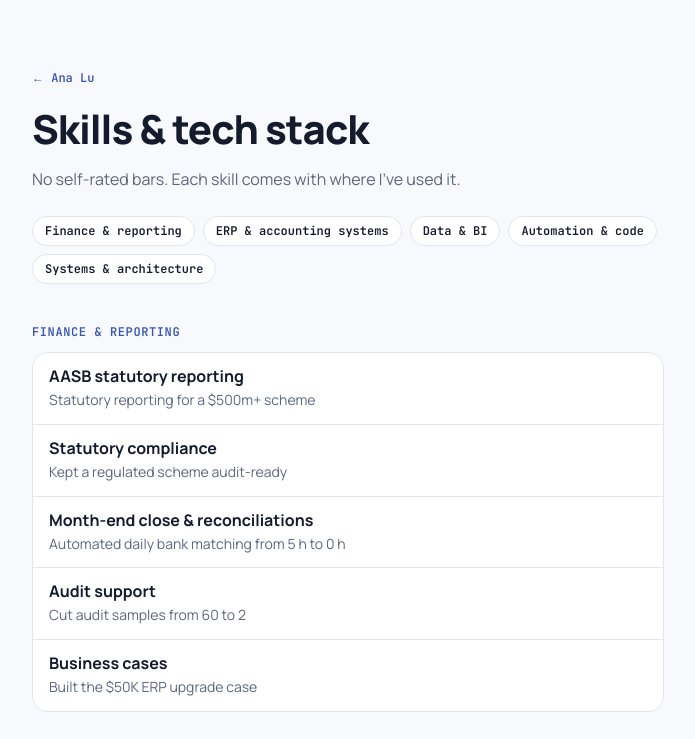
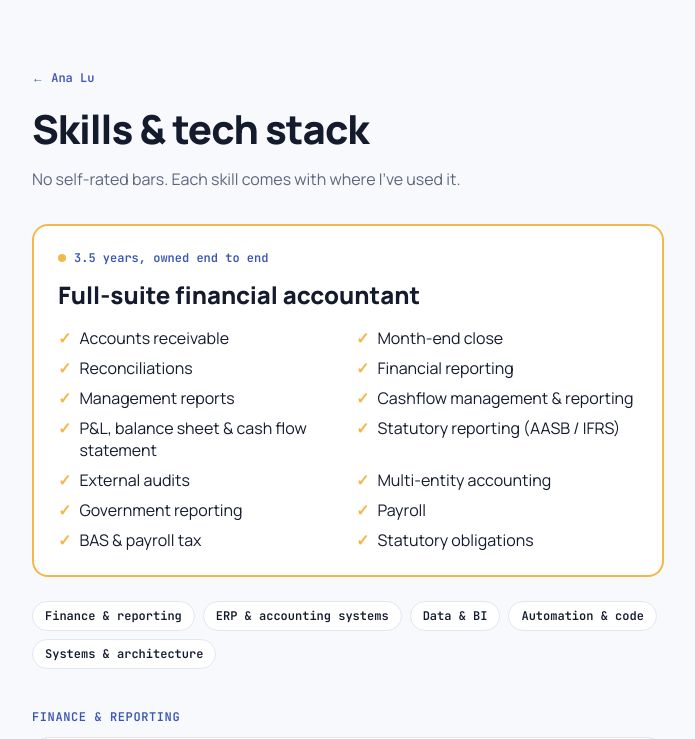
Before and after one commit to anasta-lu/myspace, a Next.js app: page /skills in a window 1280 px wide. Shown: the top 739 px of the page, without its empty margins (292-987 px from the left). Built offline with nearby package versions, Linux system fonts and the light colour scheme.

Commit message:
Show full-suite financial accountant scope on hero and skills page
Co-Authored-By: Claude Opus 5.5 (1M context) <noreply@anthropic.com>
Claude-Session: https://claude.ai/code/session_01RrsNRpp8svnJw7ERBoNwd1

```diff
--- a/src/app/_components/hero.tsx
+++ b/src/app/_components/hero.tsx
@@ -33,9 +33,10 @@ export function Hero() {
         </span>, not just the numbers.
       </h1>
       <p className="mt-4 max-w-prose text-base leading-relaxed text-muted md:text-lg">
-        AASB statutory reporting for a $500m+ scheme, plus a systems
-        analyst&apos;s eye for automating the menial work away. Looking for a
-        financial accountant role that uses both.
+        <strong className="font-bold text-ink">Full-suite</strong>: 3.5 years
+        owning the whole cycle end to end, from AR and payroll to AASB
+        statutory reporting for a $500m+ scheme. Plus a systems analyst&apos;s
+        eye for automating the menial work away.
       </p>
       <ol
         className="mt-6 flex flex-wrap items-center gap-1.5 font-mono text-[11px] font-semibold text-muted"
--- a/src/app/skills/page.tsx
+++ b/src/app/skills/page.tsx
@@ -1,7 +1,7 @@
 import type { Metadata } from "next";
 import Link from "next/link";
 import { MobileCtaBar } from "@/app/_components/hero";
-import { skillGroups } from "@/lib/skills";
+import { fullSuite, skillGroups } from "@/lib/skills";
 
 export const metadata: Metadata = {
   title: "Skills & Tech stack | Ana Lu",
@@ -25,6 +25,32 @@ export default function SkillsPage() {
         <p className="mt-3 max-w-prose leading-relaxed text-muted">
           No self-rated bars. Each skill comes with where I&apos;ve used it.
         </p>
+
+        <section
+          aria-labelledby="full-suite-title"
+          className="print-outline mt-8 rounded-2xl border-2 border-amber bg-card p-5 md:p-6"
+        >
+          <p className="flex items-center gap-2 font-mono text-xs font-semibold text-signal">
+            <span className="h-2 w-2 rounded-full bg-amber" aria-hidden="true" />
+            {fullSuite.years}, owned end to end
+          </p>
+          <h2
+            id="full-suite-title"
+            className="mt-3 text-2xl font-extrabold leading-snug [text-wrap:balance]"
+          >
+            Full-suite financial accountant
+          </h2>
+          <ul className="mt-4 grid gap-x-4 gap-y-2 sm:grid-cols-2">
+            {fullSuite.areas.map((area) => (
+              <li key={area} className="flex gap-2 leading-snug">
+                <span className="font-bold text-amber" aria-hidden="true">
+                  ✓
+                </span>
+                {area}
+              </li>
+            ))}
+          </ul>
+        </section>
 
         <nav aria-label="Jump to" className="print-hide mt-6 flex flex-wrap gap-2">
           {skillGroups.map((g) => (
--- a/src/lib/skills.ts
+++ b/src/lib/skills.ts
@@ -1,5 +1,25 @@
 export type Skill = { name: string; proof: string };
 export type SkillGroup = { label: string; skills: Skill[] };
+
+export const fullSuite = {
+  years: "3.5 years",
+  areas: [
+    "Accounts receivable",
+    "Month-end close",
+    "Reconciliations",
+    "Financial reporting",
+    "Management reports",
+    "Cashflow management & reporting",
+    "P&L, balance sheet & cash flow statement",
+    "Statutory reporting (AASB / IFRS)",
+    "External audits",
+    "Multi-entity accounting",
+    "Government reporting",
+    "Payroll",
+    "BAS & payroll tax",
+    "Statutory obligations",
+  ],
+};
 
 export const skillGroups: SkillGroup[] = [
   {
```
